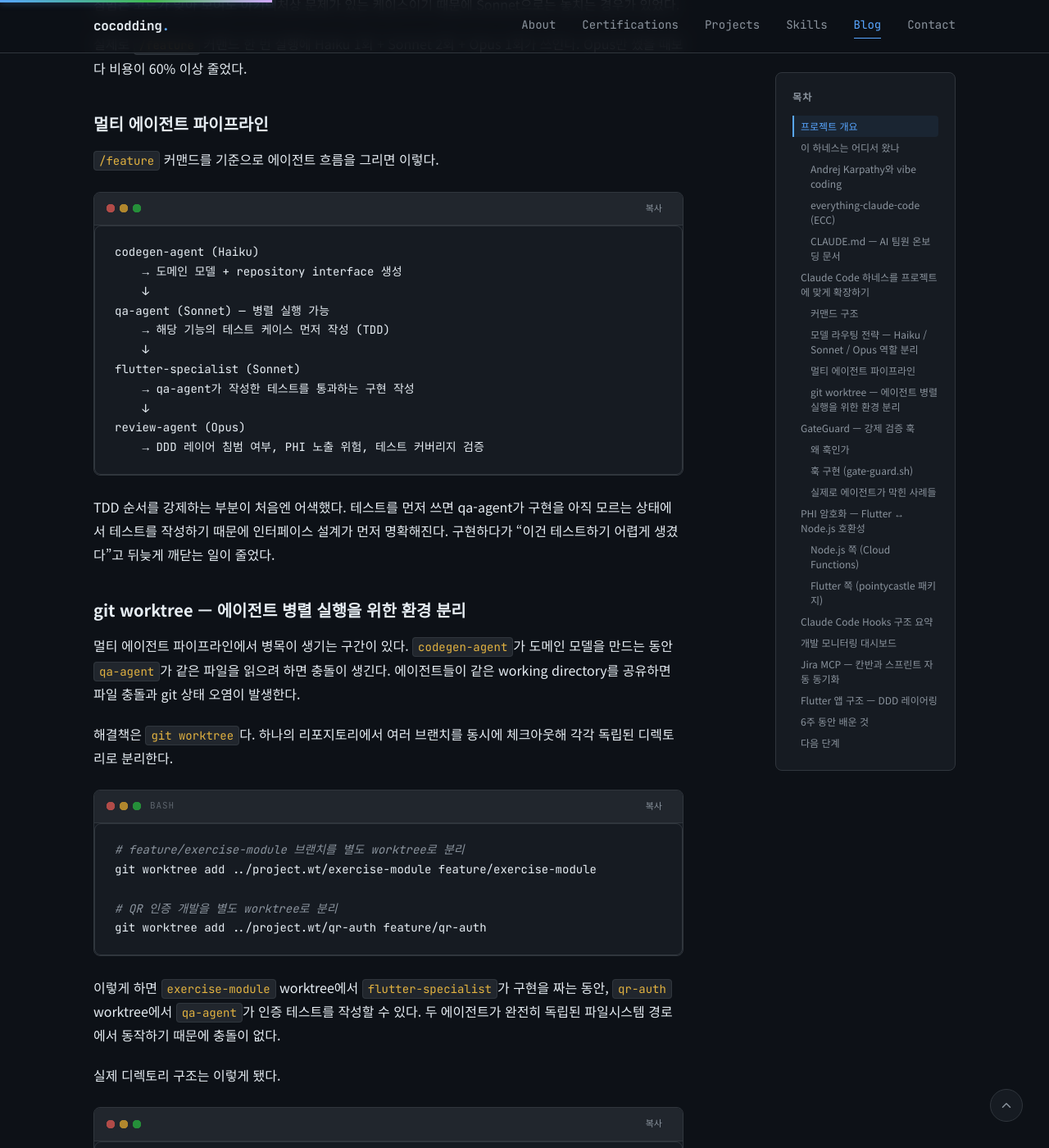
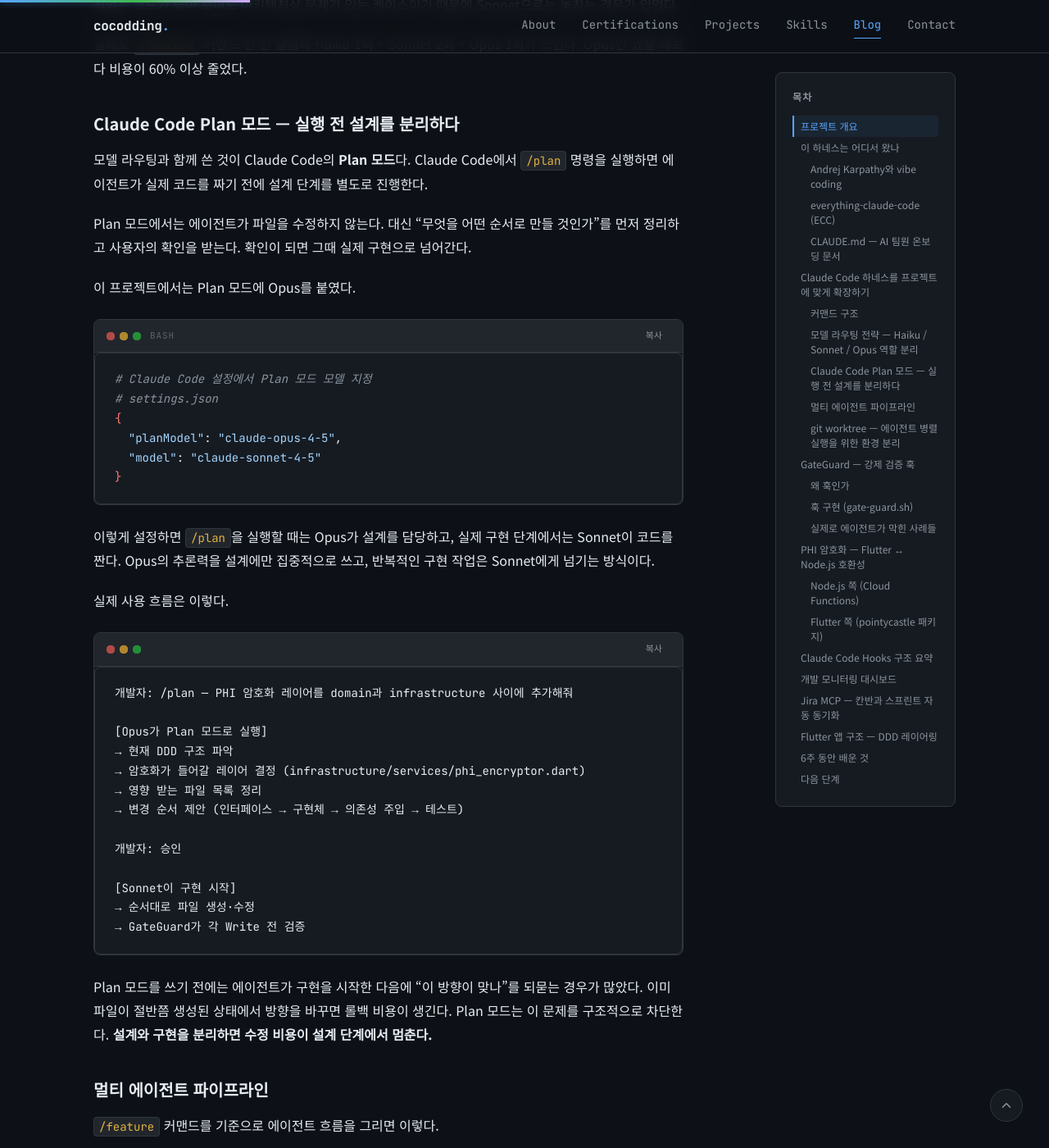
Before and after one commit to cocodding0723/cocodding0723.github.io, a Jekyll site: the page built from _posts/2026-05-28-medical-platform-dev-claude-code-harness.md, in a window 1280 px wide and 1400 px high, scrolled down 3971 px. Shown: the whole window at 82% size. Built offline with Jekyll 4.4.1, drawn with Linux system fonts in a browser that asks for light colours; comment, search, counter and statistics services are not loaded.

Commit message:
post: add Claude Code Plan mode with model config section
- Plan mode separates design from implementation
- Opus for /plan (architecture decisions), Sonnet for execution
- settings.json planModel/model configuration example
- real workflow example: PHI encryption layer planning

Co-Authored-By: Claude Sonnet 4.6 <noreply@anthropic.com>

````diff
--- a/_posts/2026-05-28-medical-platform-dev-claude-code-harness.md
+++ b/_posts/2026-05-28-medical-platform-dev-claude-code-harness.md
@@ -102,6 +102,45 @@ Ultra Harness v1.0의 slash command는 6개였다. 실제 프로젝트에 붙이
 Haiku는 빠르고 저렴하다. 반복적이고 구조가 명확한 작업 — 도메인 엔티티 생성, boilerplate 스캐폴드 — 에는 Haiku면 충분하다. Opus는 느리고 비싸지만 판단이 필요한 작업에서 차이가 확실히 난다. 레이어 경계 침범은 코드가 맞아 보여도 아키텍처상 문제가 있는 케이스이기 때문에 Sonnet으로는 놓치는 경우가 있었다.
 
 실제로 `/feature` 커맨드 한 번 실행에 Haiku 1회 + Sonnet 2회 + Opus 1회가 쓰인다. Opus만 썼을 때보다 비용이 60% 이상 줄었다.
+
+### Claude Code Plan 모드 — 실행 전 설계를 분리하다
+
+모델 라우팅과 함께 쓴 것이 Claude Code의 **Plan 모드**다. Claude Code에서 `/plan` 명령을 실행하면 에이전트가 실제 코드를 짜기 전에 설계 단계를 별도로 진행한다.
+
+Plan 모드에서는 에이전트가 파일을 수정하지 않는다. 대신 "무엇을 어떤 순서로 만들 것인가"를 먼저 정리하고 사용자의 확인을 받는다. 확인이 되면 그때 실제 구현으로 넘어간다.
+
+이 프로젝트에서는 Plan 모드에 Opus를 붙였다.
+
+```bash
+# Claude Code 설정에서 Plan 모드 모델 지정
+# settings.json
+{
+  "planModel": "claude-opus-4-5",
+  "model": "claude-sonnet-4-5"
+}
+```
+
+이렇게 설정하면 `/plan`을 실행할 때는 Opus가 설계를 담당하고, 실제 구현 단계에서는 Sonnet이 코드를 짠다. Opus의 추론력을 설계에만 집중적으로 쓰고, 반복적인 구현 작업은 Sonnet에게 넘기는 방식이다.
+
+실제 사용 흐름은 이렇다.
+
+```text
+개발자: /plan — PHI 암호화 레이어를 domain과 infrastructure 사이에 추가해줘
+
+[Opus가 Plan 모드로 실행]
+→ 현재 DDD 구조 파악
+→ 암호화가 들어갈 레이어 결정 (infrastructure/services/phi_encryptor.dart)
+→ 영향 받는 파일 목록 정리
+→ 변경 순서 제안 (인터페이스 → 구현체 → 의존성 주입 → 테스트)
+
+개발자: 승인
+
+[Sonnet이 구현 시작]
+→ 순서대로 파일 생성·수정
+→ GateGuard가 각 Write 전 검증
+```
+
+Plan 모드를 쓰기 전에는 에이전트가 구현을 시작한 다음에 "이 방향이 맞나"를 되묻는 경우가 많았다. 이미 파일이 절반쯤 생성된 상태에서 방향을 바꾸면 롤백 비용이 생긴다. Plan 모드는 이 문제를 구조적으로 차단한다. **설계와 구현을 분리하면 수정 비용이 설계 단계에서 멈춘다.**
 
 ### 멀티 에이전트 파이프라인
 
````
